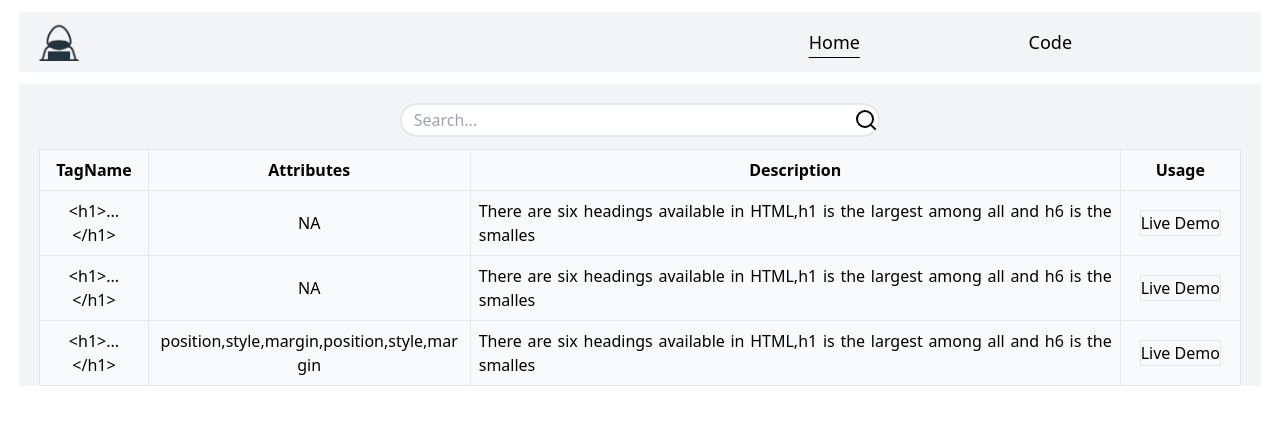
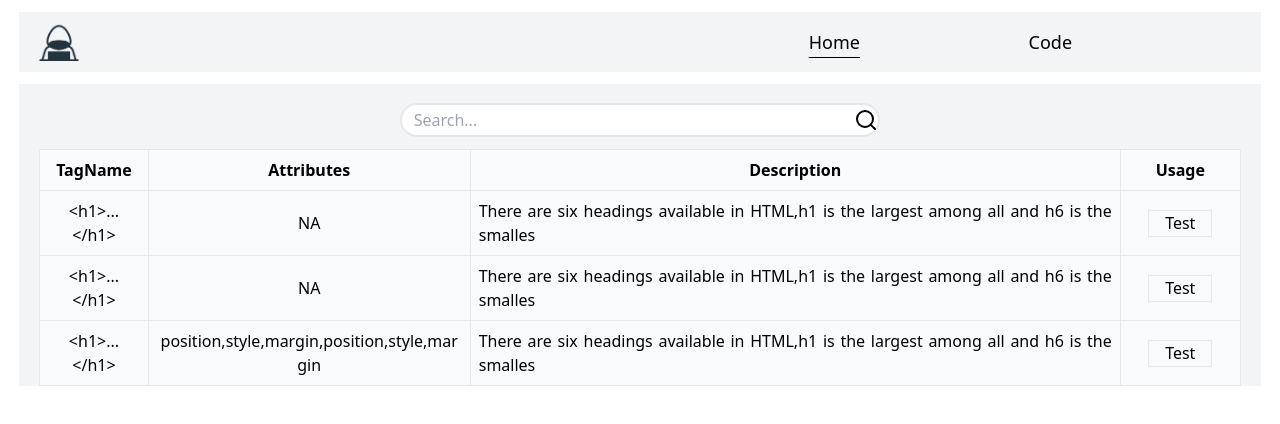
Before and after one commit to Ali-0111/html-research, a React (Create React App) app: page / in a window 1280 px wide. Shown: the top 424 px of the page. Built offline with nearby package versions, Linux system fonts and the light colour scheme.

Commit message:
Buttons reFactored

```diff
--- a/src/components/Button/Button.jsx
+++ b/src/components/Button/Button.jsx
@@ -1,27 +1,57 @@
+import { useDispatch } from 'react-redux';
+import { useNavigate } from 'react-router-dom';
 import PropTypes from 'prop-types';
-import { useNavigate } from 'react-router-dom';
-import { useDispatch } from 'react-redux';
 import { updateStateCode } from '../../Redux/codeSlice';
 
-export default function Button({ content }) {
+const buttonSetup = {
+  demo: {
+    label: 'Test',
+    action: (dispatch, navigate, code) => {
+      dispatch(updateStateCode(code));
+      navigate('/code');
+    },
+  },
+  copy: {
+    label: 'Get Codes',
+    action: () => {
+      console.log('I copied code');
+    },
+  },
+  next: {
+    label: 'Online Compiler >>',
+    action: () => {
+      console.log('I open compiler');
+    },
+  },
+};
+
+export default function Button({ name, code }) {
   const dispatch = useDispatch();
   const navigate = useNavigate();
-  const handleClick = (code) => {
-    dispatch(updateStateCode(code));
-    navigate('/code');
+
+  const buttonSelected = buttonSetup[name];
+  const { action } = buttonSelected;
+
+  const handleClick = () => {
+    action(dispatch, navigate, code);
   };
 
   return (
     <button
       type="button"
-      className="border"
-      onClick={() => handleClick(content)}
+      className="border py-[0.5px] px-4"
+      onClick={handleClick}
     >
-      Live Demo
+      {buttonSelected.label}
     </button>
   );
 }
 
+Button.defaultProps = {
+  code: '',
+};
+
 Button.propTypes = {
-  content: PropTypes.string.isRequired,
+  name: PropTypes.string.isRequired,
+  code: PropTypes.string,
 };
--- a/src/components/FooterPageTwo.jsx
+++ b/src/components/FooterPageTwo.jsx
@@ -1,11 +1,10 @@
-import ButtonCopy from './Button/ButtonCopy';
-import ButtonNext from './Button/ButtonNext';
+import Button from './Button/Button';
 
 export default function FooterPageTwo() {
   return (
     <div className="w-[95%] flex items-center justify-between">
-      <ButtonCopy />
-      <ButtonNext />
+      <Button name="copy" />
+      <Button name="next" />
     </div>
   );
 }
--- a/src/components/table/cellContentCreator.jsx
+++ b/src/components/table/cellContentCreator.jsx
@@ -3,7 +3,7 @@ import Button from '../Button/Button';
 export default function cellContent(key, value) {
   if (key === 'code') {
     return (
-      <Button content={value} />
+      <Button name="demo" code={value} />
     );
   }
   return (value);
```
